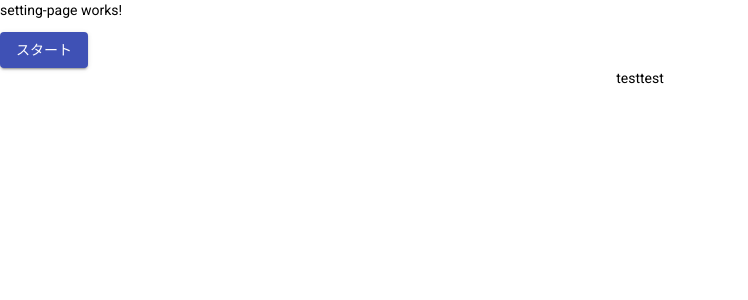
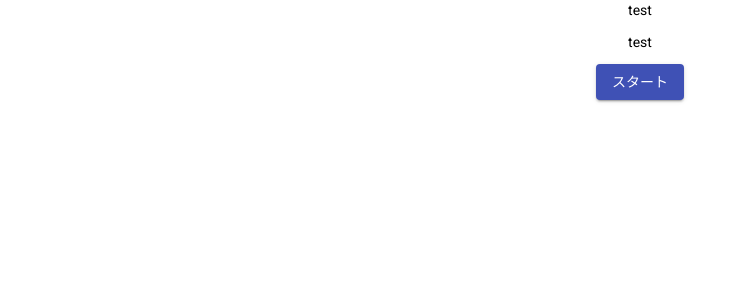
Before and after one commit to seiya2130/NBack, an Angular app: page /setting in a window 1280 px wide. Shown: the top 300 px of the page, without its empty margins (0-748 px from the left). Built offline with nearby package versions, Linux system fonts and the light colour scheme.

Commit message:
containerコンポーネント追加

```diff
--- a/src/app/app.module.ts
+++ b/src/app/app.module.ts
@@ -8,6 +8,7 @@ import { BrowserAnimationsModule } from '@angular/platform-browser/animations';
 import { ForwardButtonComponent } from './ui/gui/button/forward-button/forward-button.component';
 import { MaterialModule } from './material.module';
 import { SectionComponent } from './ui/layout/section/section.component';
+import { SettingContainerComponent } from './page/setting-page/container/setting-container/setting-container.component';
 
 @NgModule({
   declarations: [
@@ -15,6 +16,7 @@ import { SectionComponent } from './ui/layout/section/section.component';
     SettingPageComponent,
     ForwardButtonComponent,
     SectionComponent,
+    SettingContainerComponent,
   ],
   imports: [
     BrowserModule,
--- /dev/null
+++ b/src/app/page/setting-page/container/setting-container/setting-container.component.html
@@ -0,0 +1,12 @@
+<app-section>
+  <p>test</p>
+</app-section>
+
+<!-- コンポーネント追加して値を渡す -->
+<app-section>
+  <p>test</p>
+</app-section>
+
+<app-section >
+  <app-forward-button [buttonText]="forwardButtonText"></app-forward-button>
+</app-section>
--- /dev/null
+++ b/src/app/page/setting-page/container/setting-container/setting-container.component.ts
@@ -0,0 +1,15 @@
+import { Component, OnInit } from '@angular/core';
+
+@Component({
+  selector: 'app-setting-container',
+  templateUrl: './setting-container.component.html',
+  styleUrls: ['./setting-container.component.scss']
+})
+export class SettingContainerComponent implements OnInit {
+
+  constructor() { }
+  forwardButtonText: string = "スタート";
+  ngOnInit(): void {
+  }
+
+}
--- a/src/app/page/setting-page/setting-page.component.html
+++ b/src/app/page/setting-page/setting-page.component.html
@@ -1,6 +1 @@
-<p>setting-page works!</p>
-<app-forward-button [buttonText]="forwardButtonText"></app-forward-button>
-<app-section>
-  <p>test</p>
-  <div>test</div>
-</app-section>
+<app-setting-container></app-setting-container>
--- a/src/app/page/setting-page/setting-page.component.ts
+++ b/src/app/page/setting-page/setting-page.component.ts
@@ -8,7 +8,6 @@ import { Component, OnInit } from '@angular/core';
 export class SettingPageComponent implements OnInit {
 
   constructor() { }
-  forwardButtonText: string = "スタート";
   ngOnInit(): void {
   }
 
```
Also changed, not shown: src/app/page/setting-page/container/setting-container/setting-container.component.scss (added), 1 other file (tests, documents, lock files or other folders).
